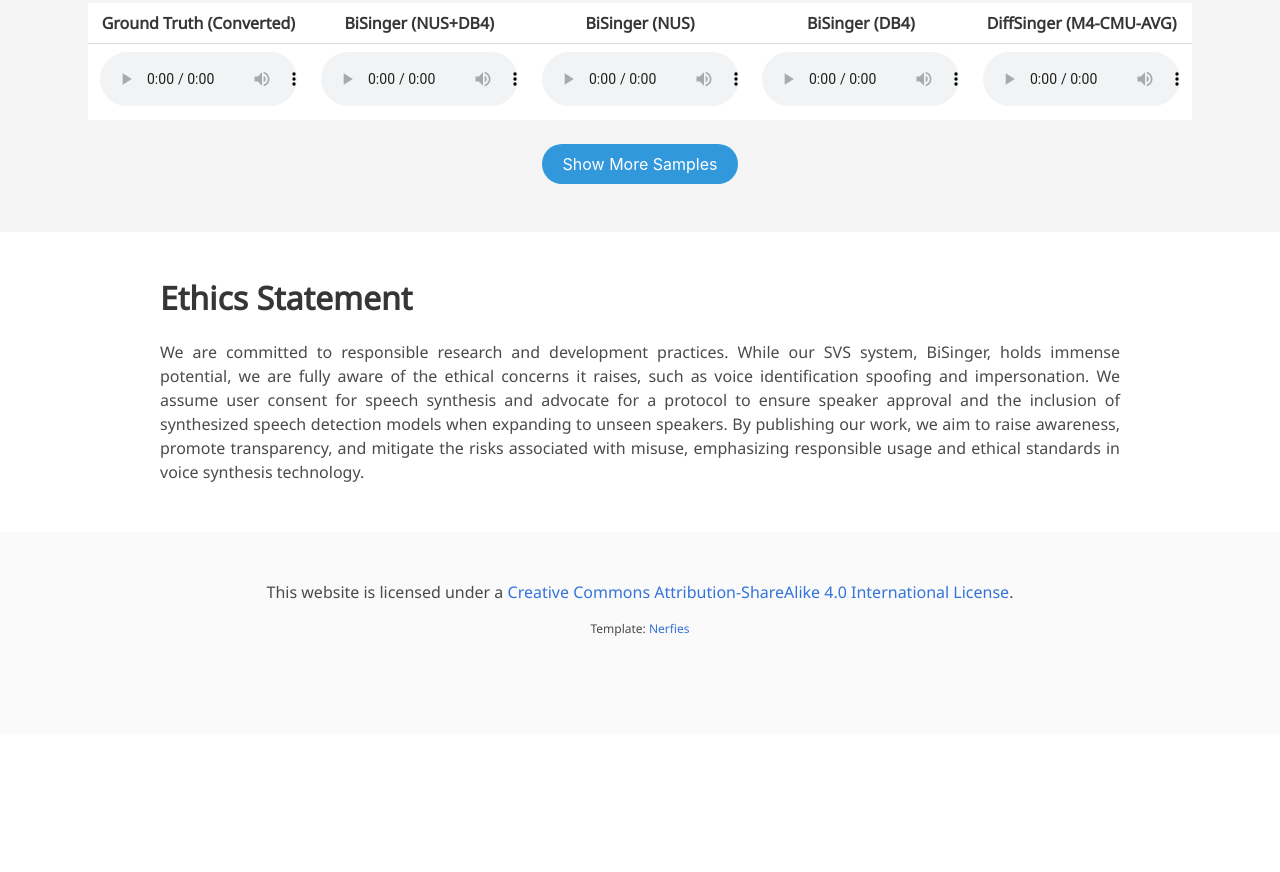
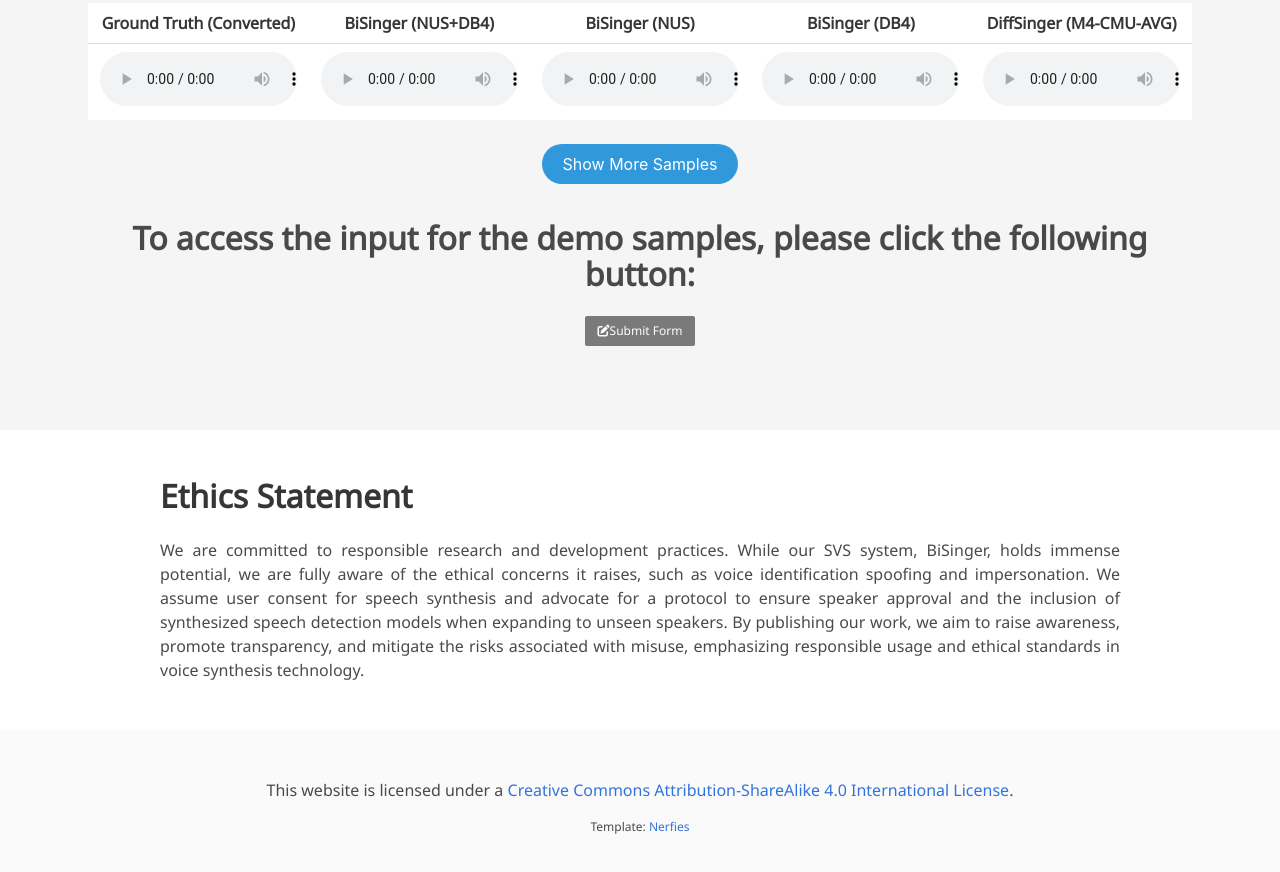
Before and after one commit to BiSinger-SVS/bisinger-svs.github.io, a plain HTML site: page index.html in a window 1280 px wide. Shown: the part 2895-3767 px from the top of the page. Before the commit the page ends 3629 px from the top, so only its background shows below. Drawn offline with nearby package versions, Linux system fonts and the light colour scheme; some icons are missing; a web font is replaced by a local one.

Commit message:
update form

```diff
--- a/index.html
+++ b/index.html
@@ -3875,7 +3875,13 @@
         <button class="button is-info is-rounded toggle-mixsamples-button" onclick="toggleMIXSamples()">Hide More Samples</button>
       </div>
       </div>
-      <!-- more samples -->
+      <div class="column is-full-width">
+        <div class="has-text-centered", style="margin: 24px;">
+          <h2 class="title is-3">To access the input for the demo samples, please click the following button:</h2>
+          <a class="button is-info is-small is-center" style="background-color:rgba(0,0,0,0.5);" href="https://drive.google.com/drive/folders/1Z3Z3Z2Z2Z2Z2Z2Z2Z2Z2Z2Z2Z2Z2Z2Z?usp=sharing" target="_blank">
+          <i class="fas fa-edit"></i>  Submit Form
+          </a>
+      </div>
     </div>
   </section>
 
```
